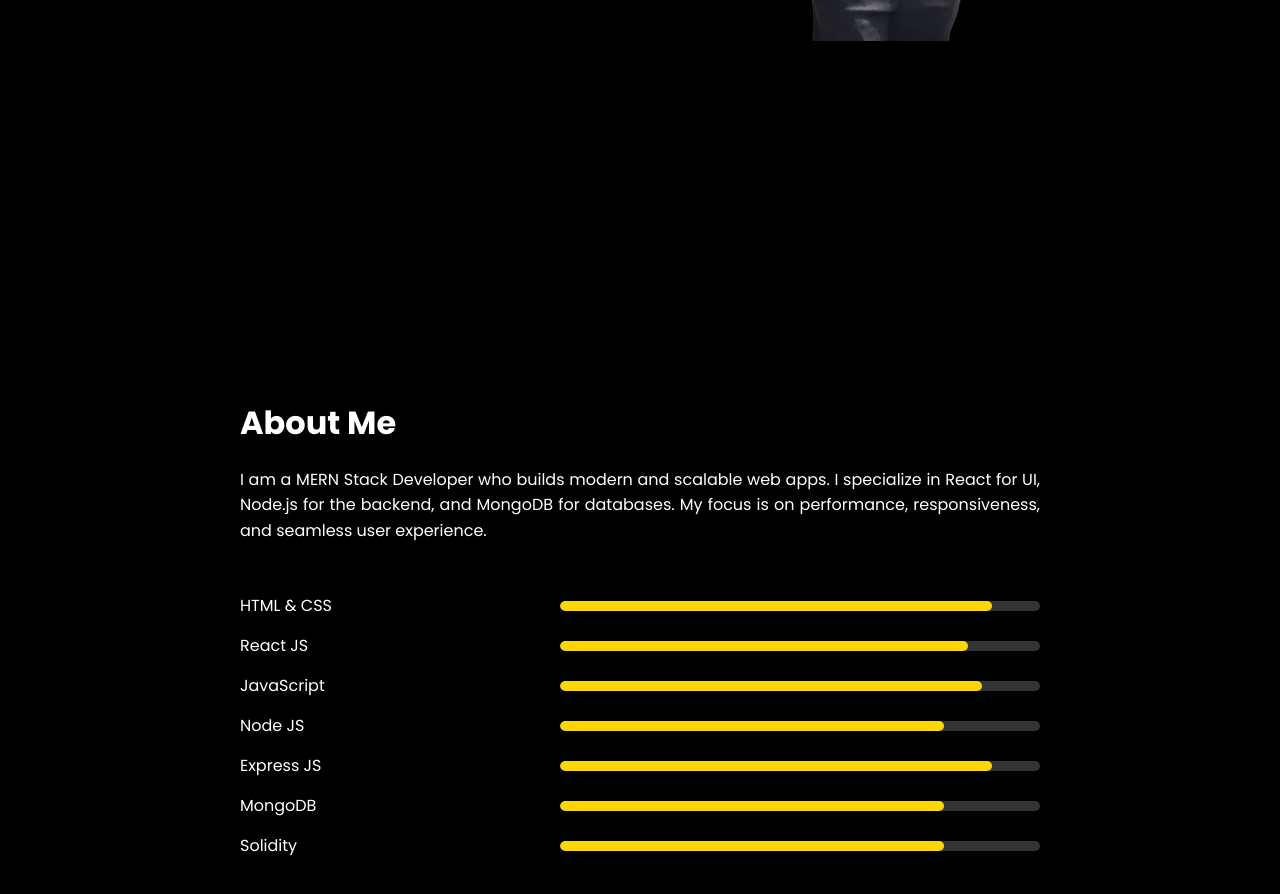
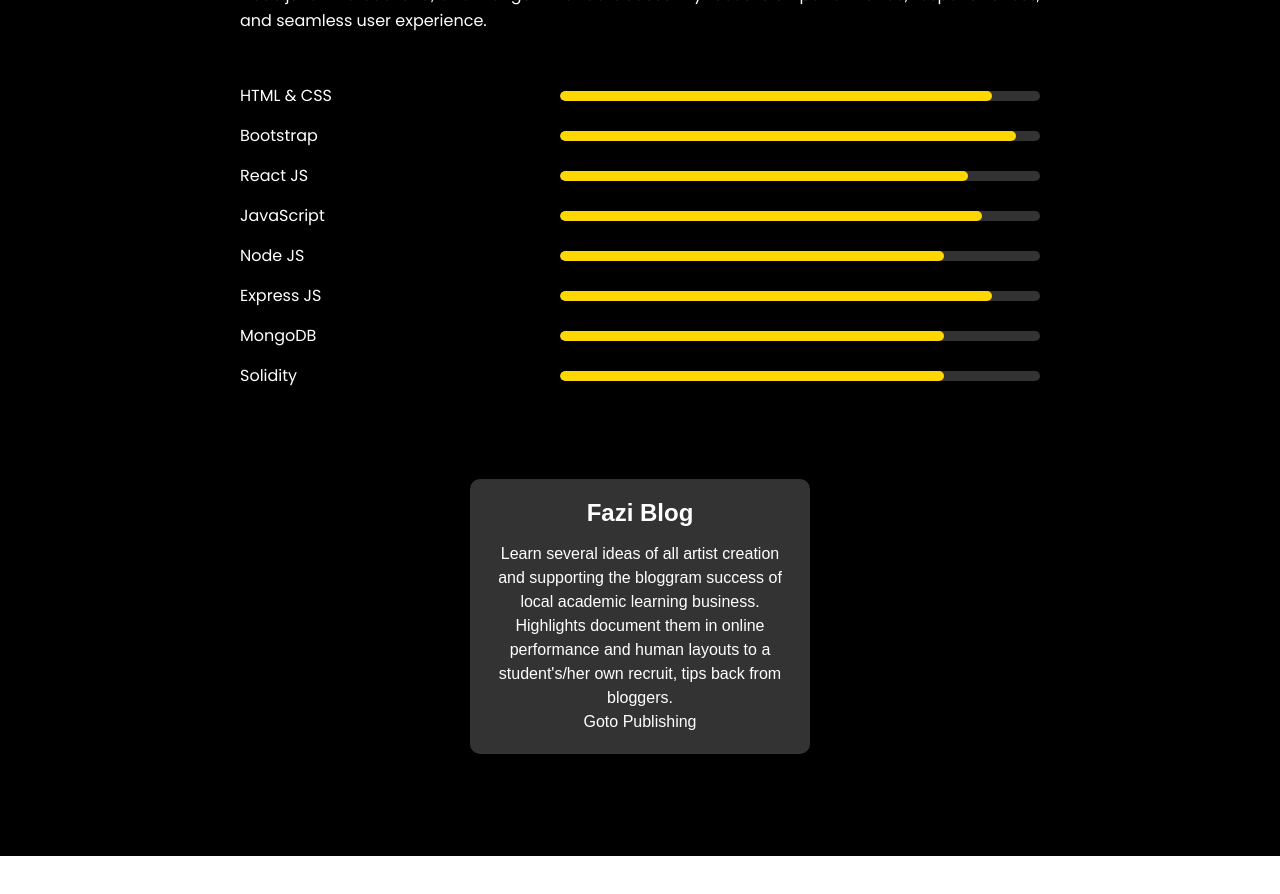
Before and after one commit to Mdraza78/Portfolio, a React (Vite) app: page / in a window 1280 px wide. Shown: the part 660-1554 px from the top of the page. After the commit the page ends 1516 px from the top, so only its background shows below. Built offline with nearby package versions, Linux system fonts and the light colour scheme.

Commit message:
Created card

```diff
--- a/src/components/Body.css
+++ b/src/components/Body.css
@@ -1,6 +1,6 @@
 /* Body container styling */
 .body {
-  height: 86.39vh;
+  height: 80.39vh;
   background-color: black;
   display: flex;
   justify-content: space-between; /* Space between description and image */
--- a/src/components/Body1.css
+++ b/src/components/Body1.css
@@ -1,6 +1,6 @@
 .body {
     background-color: black;
-    height: 100vh;
+    height: 105vh;
     display: flex;
     justify-content: center;
     align-items: center;
--- a/src/components/Body1.jsx
+++ b/src/components/Body1.jsx
@@ -32,6 +32,7 @@ export default function Body1() {
 
   const skills = [
     { name: 'HTML & CSS', level: 90 },
+    { name: 'Bootstrap', level: 95 },
     { name: 'React JS', level: 85 },
     { name: 'JavaScript', level: 88 },
     { name: 'Node JS', level: 80 },
--- a/src/components/Main.jsx
+++ b/src/components/Main.jsx
@@ -2,12 +2,14 @@ import React from 'react'
 import Navbar from "./Navbar"
 import Body from "./Body"
 import Body1 from './Body1'
+import Work from './Work'
 export default function Main() {
   return (
     <div>
       <Navbar/>
       <Body/>
       <Body1/>
+      <Work/>
     </div>
   )
 }
--- /dev/null
+++ b/src/components/Work.css
@@ -0,0 +1,30 @@
+.body {
+    height: 60vh;
+    background-color: black;
+    color: white;
+    display: flex;
+    justify-content: center;
+    align-items: center;
+    font-family: Arial, sans-serif;
+}
+
+.body .space{
+    height: 80px;
+}
+.card {
+    background-color: #333;
+    padding: 20px;
+    border-radius: 10px;
+    width: 300px;
+    text-align: center;
+}
+
+.card h2 {
+    margin-bottom: 15px;
+    font-size: 24px;
+}
+
+.card p {
+    font-size: 16px;
+    line-height: 1.5;
+}
--- /dev/null
+++ b/src/components/Work.jsx
@@ -0,0 +1,18 @@
+import React from 'react';
+import './Work.css';
+
+export default function Work() {
+  return (
+    <div className="body">
+        <div className="space"></div>
+        <br />
+      <div className="card">
+        <h2>Fazi Blog</h2>
+        <p>
+          Learn several ideas of all artist creation and supporting the bloggram success of local academic learning business. Highlights document them in online performance and human layouts to a student's/her own recruit, tips back from bloggers.
+        </p>
+        <p>Goto Publishing</p>
+      </div>
+    </div>
+  );
+}
```
